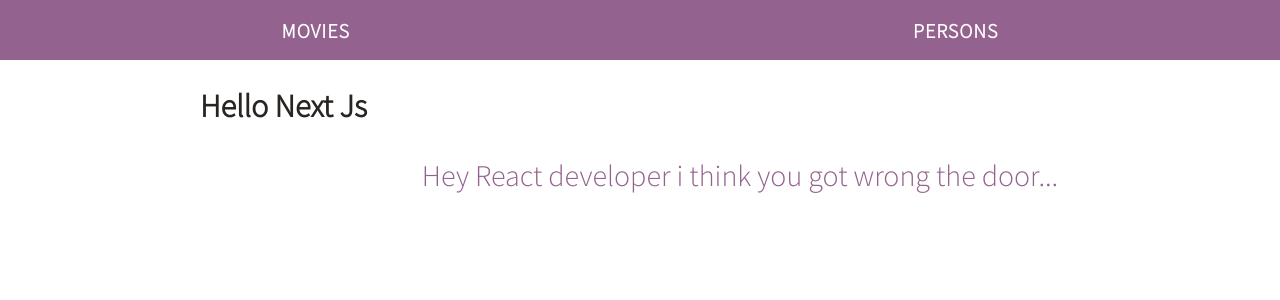
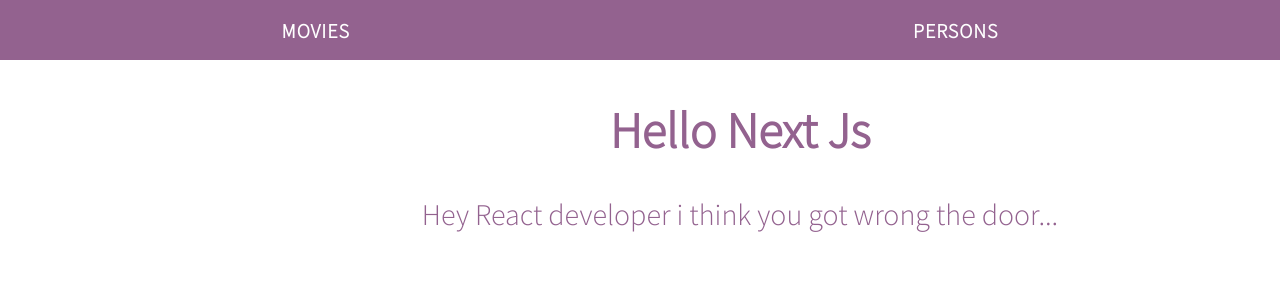
Before and after one commit to Kirini07/nextjs-test, a Next.js app: page / in a window 1280 px wide. Shown: the top 300 px of the page. Built offline with nearby package versions, Linux system fonts and the light colour scheme.

Commit message:
Changed color

```diff
--- a/pages/index.js
+++ b/pages/index.js
@@ -5,7 +5,7 @@
   return (
      <>
          <MainLayout>
-            <h1>Hello Next Js</h1>
+            <h1 className='header-text-1'>Hello Next Js</h1>
              <p className='greetings'>Hey React developer i think you got wrong the door...</p>
          </MainLayout>
      </>
```
